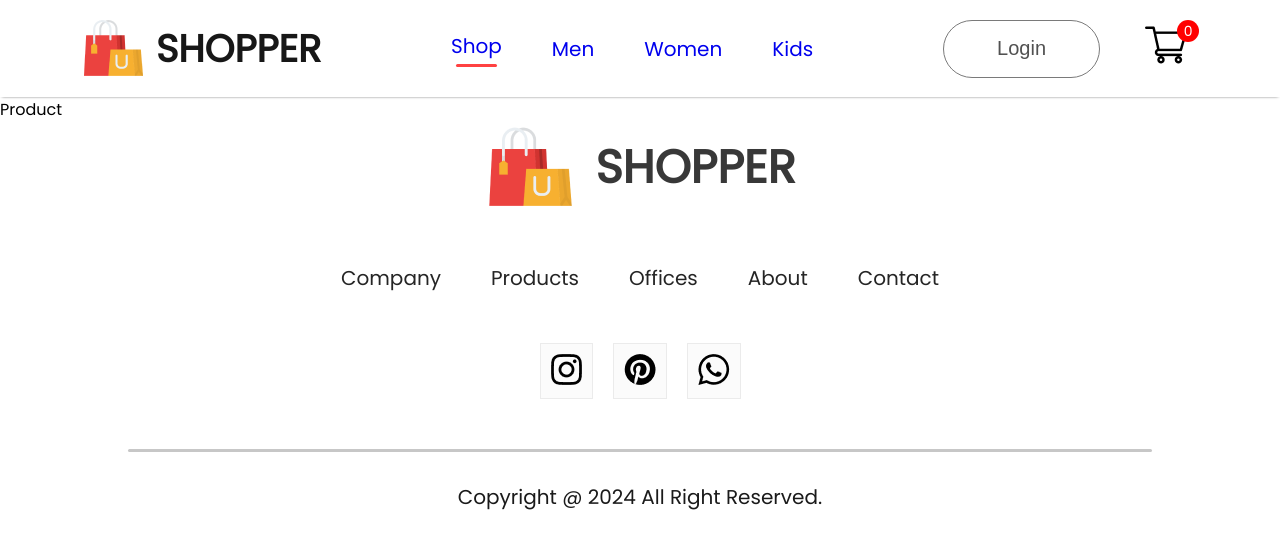
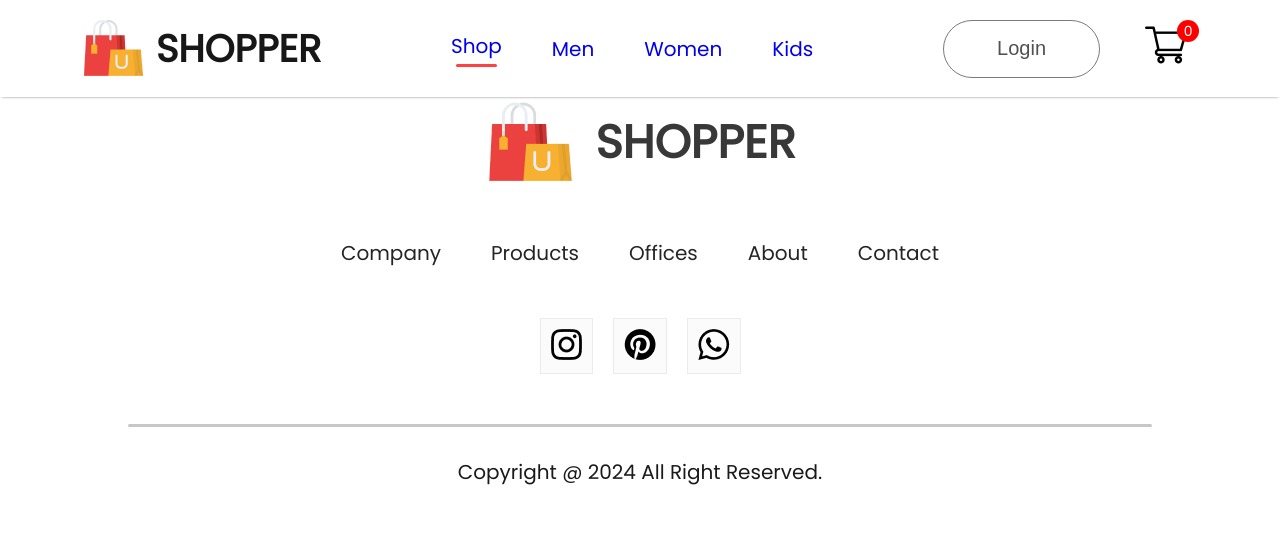
Before and after one commit to samdishjadhav9970/e-commerce_application, a React (Create React App) app: page /product in a window 1280 px wide. Shown: the top 548 px of the page. Built offline with nearby package versions, Linux system fonts and the light colour scheme.

Commit message:
LoginSignUp page

```diff
--- a/src/Pages/Product.jsx
+++ b/src/Pages/Product.jsx
@@ -2,7 +2,7 @@ import React from 'react'
 
 function Product() {
   return (
-    <div>Product</div>
+    <div></div>
   )
 }
 
```
